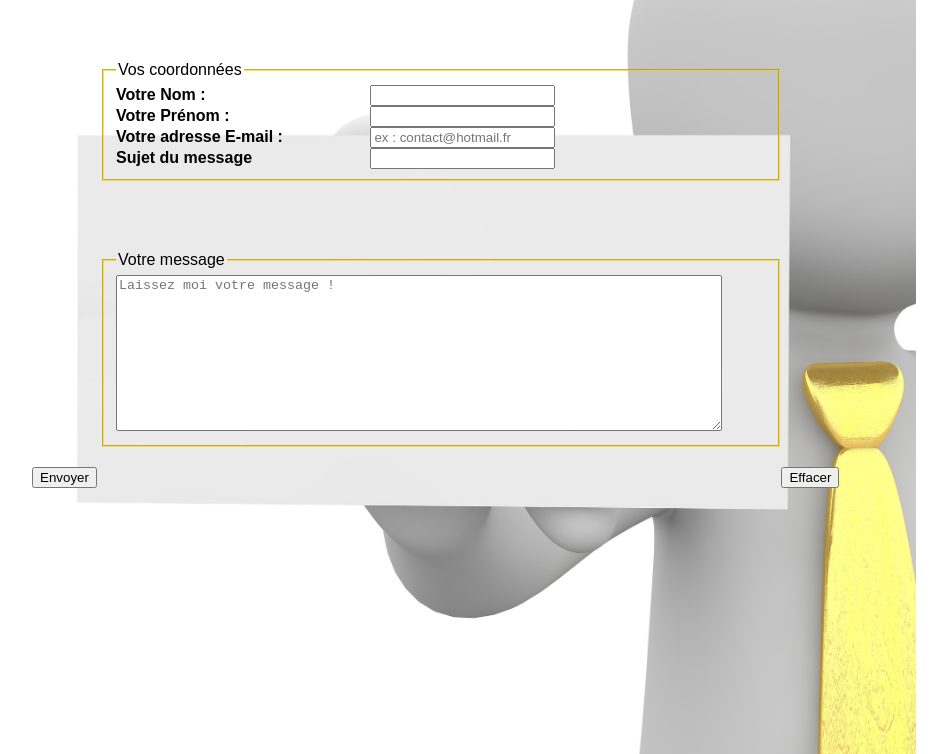
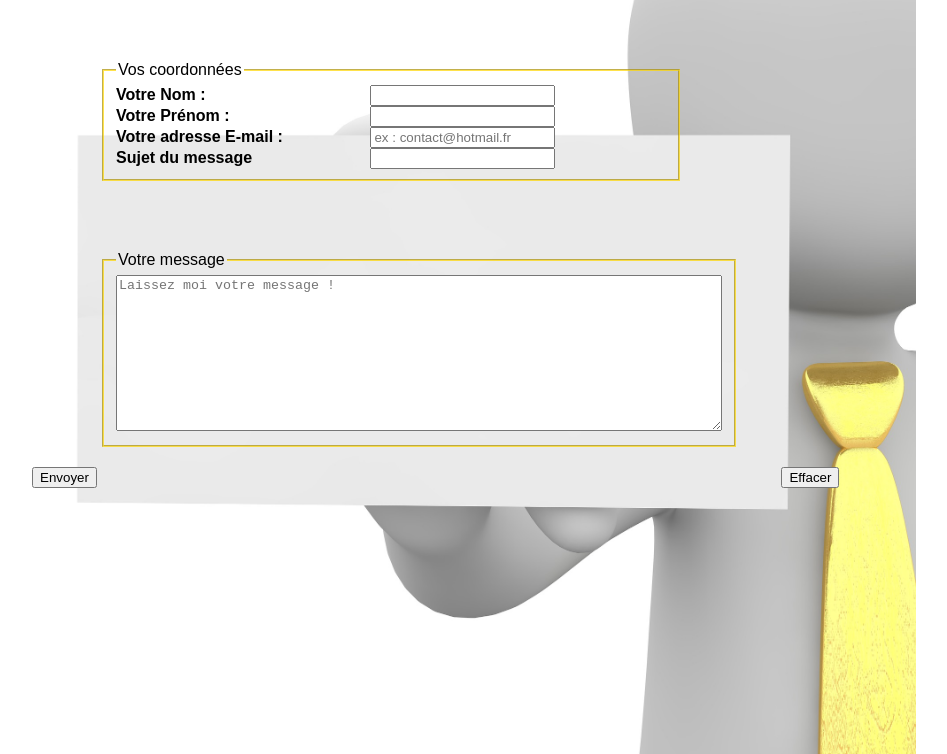
Before and after one commit to lealesnier/CVOnline, a plain HTML site: page contact.html in a window 1280 px wide. Shown: the part 67-821 px from the top of the page, without its empty margins (183-1130 px from the left). Drawn offline with Linux system fonts and the light colour scheme.

Commit message:
contact.css

```diff
--- a/contact.css
+++ b/contact.css
@@ -21,7 +21,7 @@ h1{
     text-shadow: 2px 2px 4px rgb(255, 215, 0);
 }
 fieldset{
-    width: 650px;
+    width: 550px;
     margin-top: 70px;
     margin-left: 70px;
     border-color: rgba(255, 215, 0, 0.7);
```
